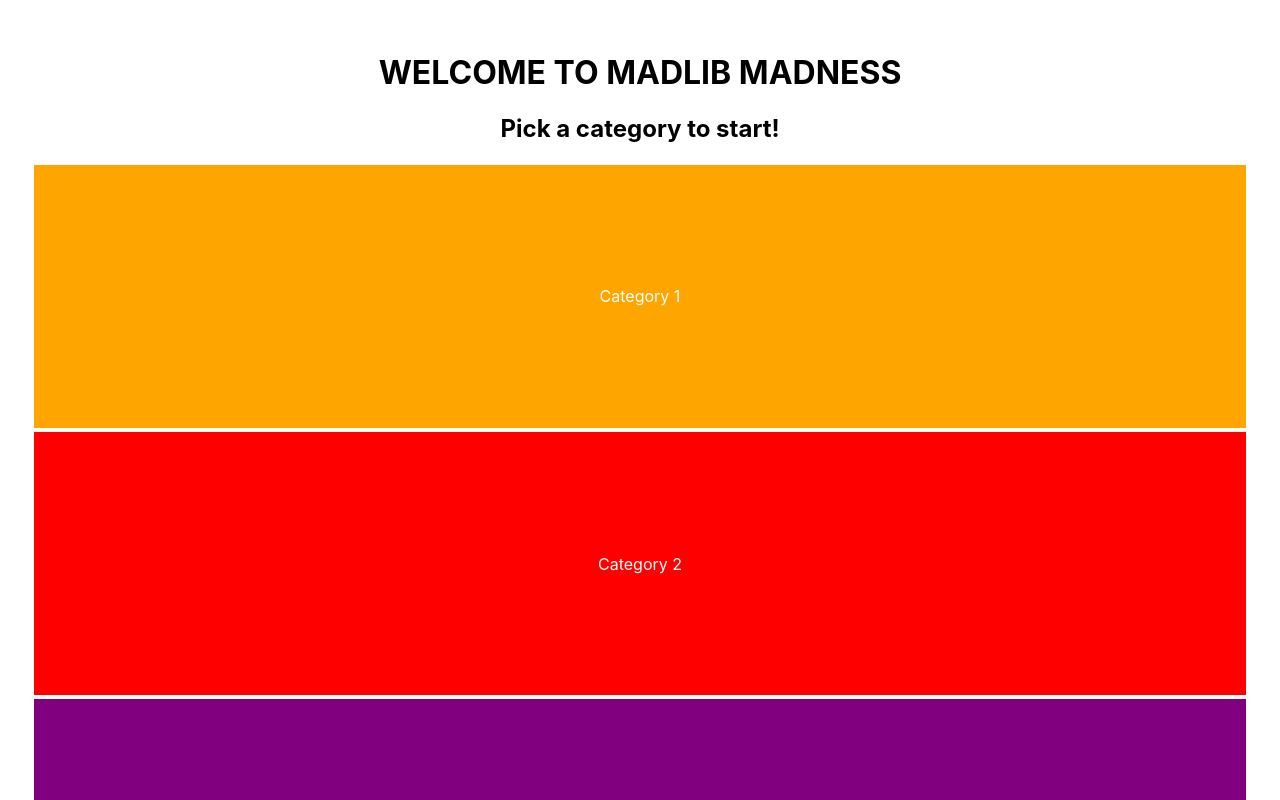
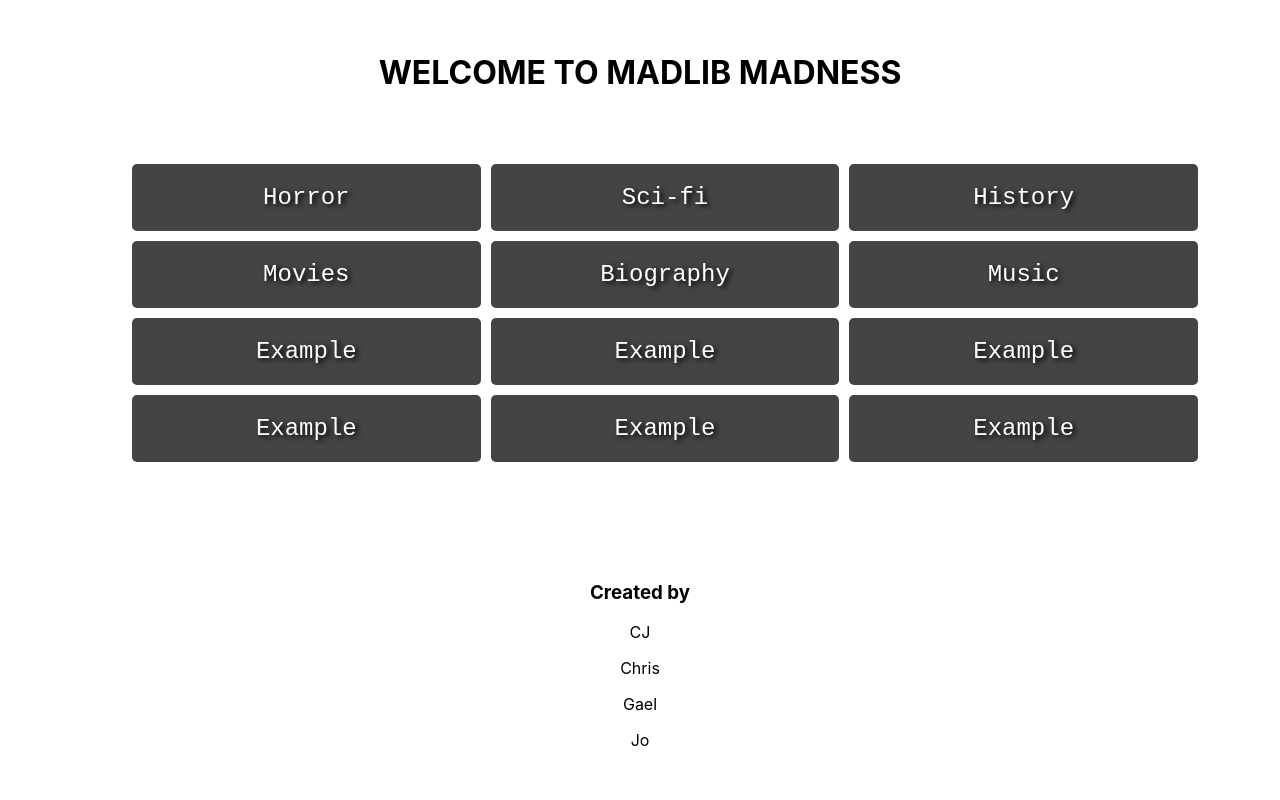
Before and after one commit to gaelzarco/GryffinFourProject, a React (Create React App) app in the folder client/: page / in a window 1280 px wide. Shown: the top 800 px of the page. Built offline with nearby package versions, Linux system fonts and the light colour scheme; no server answers.

Commit message:
cannot figure out why onclick wont work

```diff
--- a/client/public/index.html
+++ b/client/public/index.html
@@ -24,7 +24,7 @@
       work correctly both with client-side routing and a non-root public URL.
       Learn how to configure a non-root public URL by running `npm run build`.
     -->
-    <title>React App</title>
+    <title>MadLib Madness</title>
   </head>
   <body>
     <noscript>You need to enable JavaScript to run this app.</noscript>
--- a/client/src/App.css
+++ b/client/src/App.css
@@ -6,35 +6,48 @@ html, body {
   padding: 1em;
   margin: auto;
 }
+ ul {
+   list-style-type: none;
+ }
 
-.divCategory {
-  color: white;
-  position: relative;
-  padding: 10%;
-  border: 2px solid white;
+ .wrapper {
+  padding: 50px 50px 100px 100px;
+  display: grid;
+  grid-template-columns: repeat(auto-fill, minmax(300px, 1fr));
+  grid-gap: 10px;
+  background-color: #fff;
+  color: #444;
+  justify-content: center;
+}
+.category {
+  background-color: #444;
+  background-size: cover;
+  background-position: center;
+  background-repeat: no-repeat;
+  color:white;
+  text-shadow: 3px 2px 5px black;
+  border-radius: 5px;
+  padding: 20px;
+  font-size: 150%;
+  transition: transform 0.2s;
+  font-family: "Courier New";
 }
 
-
-#div1 {
-  background: orange;
+.category:hover {
+  transform: scale(1.2);
 }
 
-#div2 {
-  background: red;
+.category:active {
+  filter: brightness(1.3);
 }
 
-#div3 {
-  background: purple;
+/* .horror {
+  background-image: url(/public/images/horror.jpeg);
 }
 
-#div4 {
-  background: darkcyan;
+.scifi {
+  background-image: url(/public/images/scifi.jpg);
 }
 
-#div5 {
-  background: goldenrod;
-}
-
-#div6 {
-  background: orangered;
-}
+.history{
+  background-image: url(/public/images/history.jpg); */
--- a/client/src/App.js
+++ b/client/src/App.js
@@ -1,5 +1,4 @@
 import './App.css';
-// import { BrowserRouter as Router, Routes, Route } from 'react-router-dom';
 import { useState, useEffect } from 'react'
 import MadlibHome from './components/MadlibHome';
 
@@ -18,7 +17,6 @@ function App() {
     <div className="App">
       <h1>WELCOME TO MADLIB MADNESS</h1>
       {value}
-
       <MadlibHome />
     </div>
   );
--- /dev/null
+++ b/client/src/components/MadLibs.js
@@ -0,0 +1,16 @@
+
+
+function MadLibs(props) {
+    const display = () => {
+        <div>
+            <h3>{props.category}</h3>
+            <h4>item: {props.key}</h4>
+        </div>
+    }
+
+    return (
+        {display}
+    )
+}
+
+export default MadLibs
--- a/client/src/components/MadlibHome.js
+++ b/client/src/components/MadlibHome.js
@@ -1,24 +1,41 @@
 import MadLibList from "./MadLibList"
+import { useState } from "react"
 
 function MadlibHome() {
-    const renderMadList = () => {
-        return (
+    const [ view, setView ] = useState('false')
+
+
+    const renderMadList = (category) => {
+        setView(!view)
+
+        if (view) {
+            return (
             <>
-            {console.log('click went through')}
-            <MadLibList />
+            {console.log('state is true')}
+            <MadLibList category={category}/>
             </>
-        )
+            )
+        } else {
+            console.log('state is false')
+        }
     }
 
     return(
         <div>
-            <h2>Pick a category to start!</h2>
-            <div className="divCategory" id="div1" onClick={() =>renderMadList()}>Category 1</div>
-            <div className="divCategory" id="div2">Category 2</div>
-            <div className="divCategory" id="div3">Category 3</div>
-            <div className="divCategory" id="div4">Category 4</div>
-            <div className="divCategory" id="div5">Category 5</div>
-            <div className="divCategory" id="div6">Category 6</div>
+            <div className="wrapper">
+                <div className="category horror" onClick={(className) => renderMadList(className)}>Horror</div>
+                <div className="category scifi">Sci-fi</div>
+                <div className="category history">History</div>
+                <div className="category">Movies</div>
+                <div className="category">Biography</div>
+                <div className="category">Music</div>
+                <div className="category">Example</div>
+                <div className="category">Example</div>
+                <div className="category">Example</div>
+                <div className="category">Example</div>
+                <div className="category">Example</div>
+                <div className="category">Example</div>
+            </div>
 
             <footer>
                 <h3>Created by</h3>
--- a/client/src/components/madLibList.js
+++ b/client/src/components/madLibList.js
@@ -1,14 +1,18 @@
-function MadLibList() {
-    console.log('MadLibList rendered')
+import MadLibs from "./MadLibs"
 
-    return(
+function MadLibList(props) {
+    console.log('receiving click')
+    const data = props.data.read()
+
+    const display = data.map((category, index) => {
+        return (
+            <MadLibs category={category} key={index} />
+        )
+    })
+
+    return (
         <div>
-            <ul>
-                <li>madLib1</li>
-                <li>madLib2</li>
-                <li>madLib3</li>
-                <li>madlib4</li>
-            </ul>
+            {display}
         </div>
     )
 }
--- a/package.json
+++ b/package.json
@@ -19,11 +19,13 @@
   },
   "homepage": "https://github.com/cbibbs94/GryffinFourProject#readme",
   "dependencies": {
+    "bootstrap": "^5.1.3",
     "dotenv": "^16.0.0",
     "express": "^4.17.3",
     "express-react-views": "^0.11.0",
     "mongoose": "^6.2.7",
     "react": "^16.14.0",
+    "react-bootstrap": "^2.2.2",
     "react-dom": "^16.14.0"
   }
 }
```
Also changed, not shown: client/src/components/CreateMadLib.js (added, +12 -0 lines), 1 other file (tests, documents, lock files or other folders).
